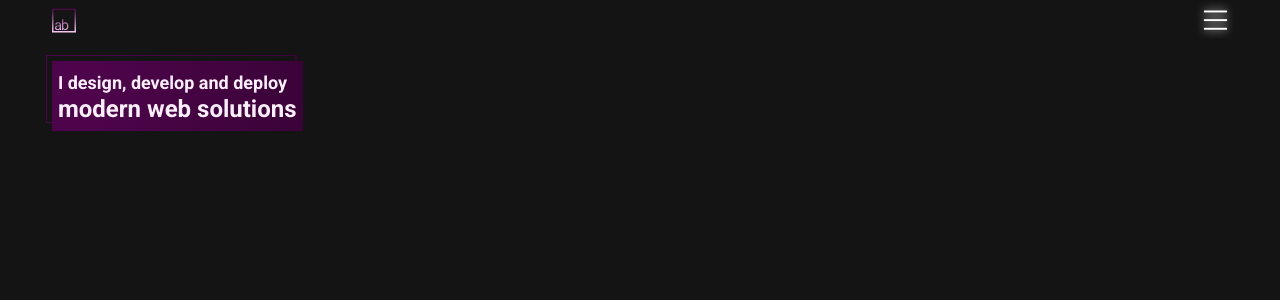
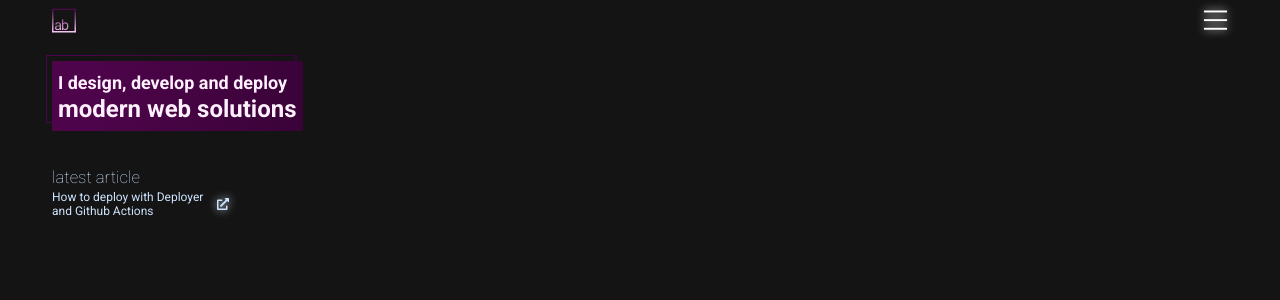
Before and after one commit to andersbjorkland/react-online, a React (Create React App) app: page / in a window 1280 px wide. Shown: the top 300 px of the page. Built offline with nearby package versions, Linux system fonts and the light colour scheme.

Commit message:
added sections of page. added card and basic style

```diff
--- a/src/App.js
+++ b/src/App.js
@@ -3,8 +3,7 @@ import Header from './Components/Header';
 import LightsContext from './Hooks/LightsContext';
 import { lightsContext } from './configuration/context';
 import { useState } from 'react';
-import Section from './Layout/Section';
-import HeadingContainer from './Components/HeadingContainer';
+import Home from './Sections/Home';
 
 
 function App() {
@@ -20,9 +19,7 @@ function App() {
       <div className="App">
         <GlobalStyle />
         <Header />
-        <Section>
-          <HeadingContainer><h1><span className="md-text">I design, develop and deploy</span><br /> modern web solutions</h1></HeadingContainer>
-        </Section>
+        <Home />
       </div>
     </LightsContext.Provider>
   );
--- /dev/null
+++ b/src/Components/Card.js
@@ -0,0 +1,62 @@
+import { faExternalLinkAlt } from "@fortawesome/free-solid-svg-icons";
+import { FontAwesomeIcon } from "@fortawesome/react-fontawesome";
+import styled from "styled-components";
+import Neon from "../Layout/Neon";
+
+export const TYPES = {
+    article: "article",
+    showcase: "showcase"
+}
+
+export const THEMES = {
+    pink: "pink",
+    blue: "blue"
+}
+
+export const contentObject = {
+    type: TYPES.showcase,
+    heading: "",
+    metaData: {
+        date: "",
+        author: "Anders"
+    },
+    url: "#",
+    img: false,
+    summary: "If you have many different projects, jumping between them, coding and pushing to production may be tedious. I know it is...",
+    download: false
+}
+
+const Card = ({
+        content,
+        minimize = false
+    }) => {
+
+    const Container = styled.div`
+        color: ${content.type === TYPES.showcase ? "var(--lightPink)" : "var(--lightBlue)"};
+        ${content.type === TYPES.article ? null : null}
+
+        h4, * {
+            color: ${content.type === TYPES.showcase ? "var(--lightPink)" : "var(--lightBlue)"};
+        }
+
+        &.minimize {
+            display: flex;
+            align-items: center;
+            gap: 0.25rem;
+
+            h4 {
+                max-width: 60%;
+            }
+        }
+    `;
+
+    return (
+        <Container className={minimize ? "minimize" : false}>
+            <h4>{content.heading}</h4>
+            <Neon><FontAwesomeIcon icon={faExternalLinkAlt} /> </Neon>
+        </Container>
+    );
+}
+
+
+export default Card;
--- a/src/GlobalStyle.js
+++ b/src/GlobalStyle.js
@@ -11,6 +11,7 @@ export const GlobalStyle = createGlobalStyle`
         --pinkWhite: #FFF0FE;
 
         --darkBlue: #04264E;
+        --lightBlue: #CEE4FD;
 
         --headingColors: var(--pinkWhite);
         --textColors: var(--lightPink);
@@ -26,6 +27,11 @@ export const GlobalStyle = createGlobalStyle`
         font-size: 12px;
 
 
+        // DIMENSIONS
+        --maxWidth: 1200px;
+
+
+    }
 
     h1, h2, h3, h4, h5, h6 {
         color: var(--pinkWhite);
@@ -40,6 +46,20 @@ export const GlobalStyle = createGlobalStyle`
         }
     }
 
+    h3 {
+        font-weight: lighter;
+        font-size: 1.4rem;
+        margin: 2rem 0 0 0;
+    }
+
+    h4, h5, h6 {
+        font-weight: normal;
+
+        &:first-child {
+            margin: 0.25rem 0;
+        }
+    }
+
     p {
         color: var(--lightPink);
         font-family: 'Lato', sans-serif;
@@ -47,13 +67,6 @@ export const GlobalStyle = createGlobalStyle`
 
     a {
         font-family: 'Lato', sans-serif;
-        }
-
-
-        // DIMENSIONS
-        --maxWidth: 1200px;
-
-
     }
 
     * {
@@ -75,6 +88,10 @@ export const GlobalStyle = createGlobalStyle`
         background: linear-gradient(90deg, #04264E 14%, #031D3A 100%);
     }
 
+    .blue {
+        color: var(--lightBlue);
+    }
+
     .dark-bg {
         background-color: var(--obsidianDark);
     }
--- /dev/null
+++ b/src/Layout/ColumnContainer.js
@@ -0,0 +1,18 @@
+import styled from "styled-components";
+
+const Container = styled.div`
+    display: flex;
+    flex-direction: column;
+
+`;
+
+const ColumnContainer = (props) => {
+
+    return (
+        <Container>
+            {props.children}
+        </Container>
+    );
+}
+
+export default ColumnContainer;
--- /dev/null
+++ b/src/Layout/FlexContainer.js
@@ -0,0 +1,16 @@
+import styled from "styled-components";
+
+const Container = styled.div`
+    display: flex;
+`;
+
+const FlexContainer = (props) => {
+
+    return (
+        <Container>
+            {props.children}
+        </Container>
+    );
+}
+
+export default FlexContainer;
--- a/src/Layout/Section.js
+++ b/src/Layout/Section.js
@@ -1,7 +1,7 @@
 import DefaultLayoutContainer from './DefaultLayoutContainer';
 
-const Section = (props) => (
-    <section>
+const Section = ({id = false, ...props}) => (
+    <section id={id}>
         <DefaultLayoutContainer>
             {props.children}
         </DefaultLayoutContainer>
--- /dev/null
+++ b/src/Sections/Home.js
@@ -0,0 +1,38 @@
+import Card, { contentObject, TYPES } from "../Components/Card";
+import HeadingContainer from "../Components/HeadingContainer";
+import ColumnContainer from "../Layout/ColumnContainer";
+import FlexContainer from "../Layout/FlexContainer";
+import Section from "../Layout/Section";
+
+const Home = (props) => {
+    const article = {
+        ...contentObject,
+        type: TYPES.article,
+        heading: "How to deploy with Deployer and Github Actions",
+        meta: {
+            date: "March 23 2021",
+            author: "Anders"
+        },
+        url: "#",
+        summary: "If you have many different projects, jumping between them, coding and pushing to production may be tedious. I know it is..."
+    };
+
+    return (
+        <Section id="home">
+            <HeadingContainer>
+                <h1><span className="md-text">I design, develop and deploy</span><br /> modern web solutions</h1>
+            </HeadingContainer>
+            <FlexContainer>
+                <ColumnContainer>
+                    <h3 className="blue">latest article</h3>
+                    <Card
+                        content={{...article}}
+                        minimize={true}
+                    />
+                </ColumnContainer>
+            </FlexContainer>
+        </Section>
+    );
+}
+
+export default Home;
```
Lines whose indentation alone changed are shown as unchanged.
